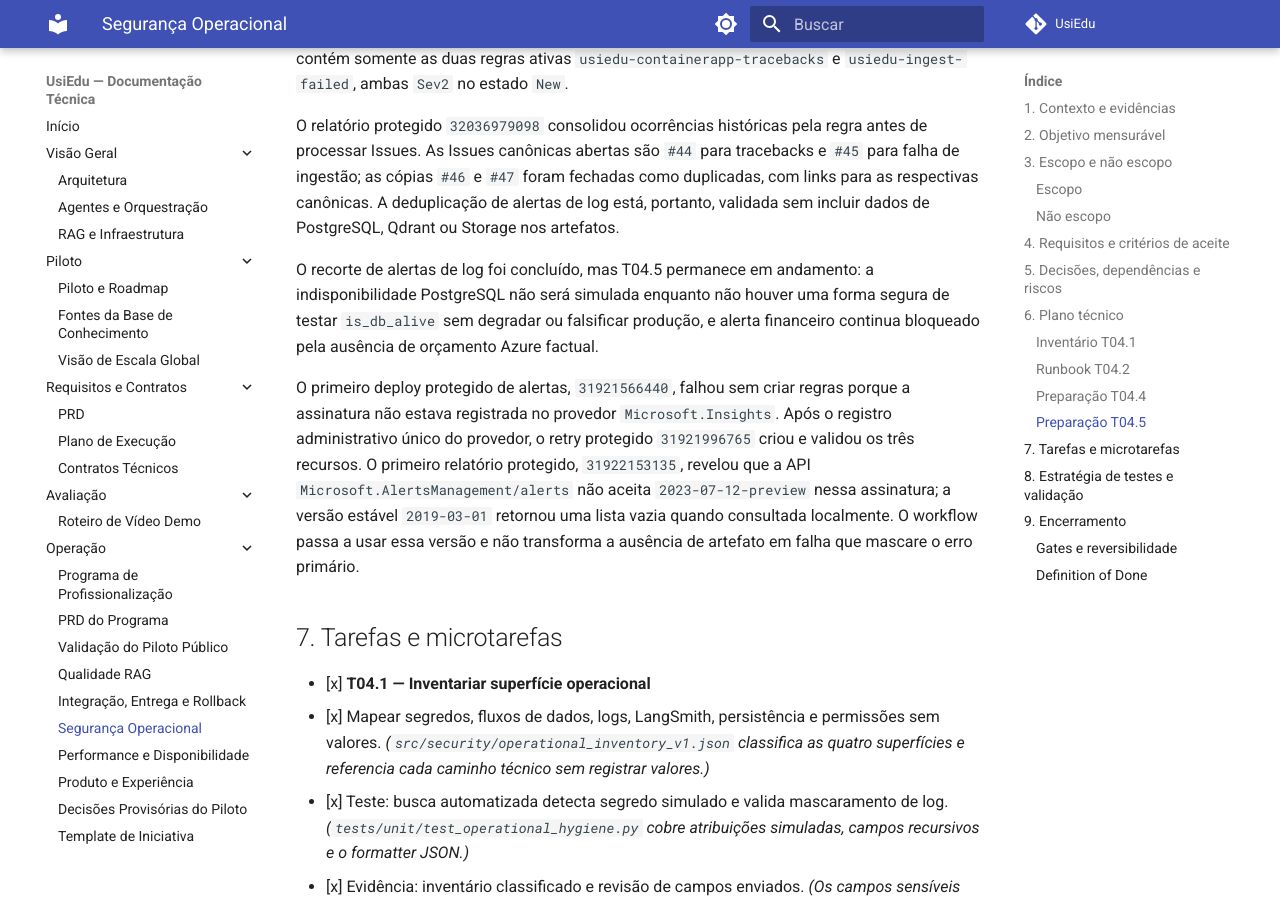
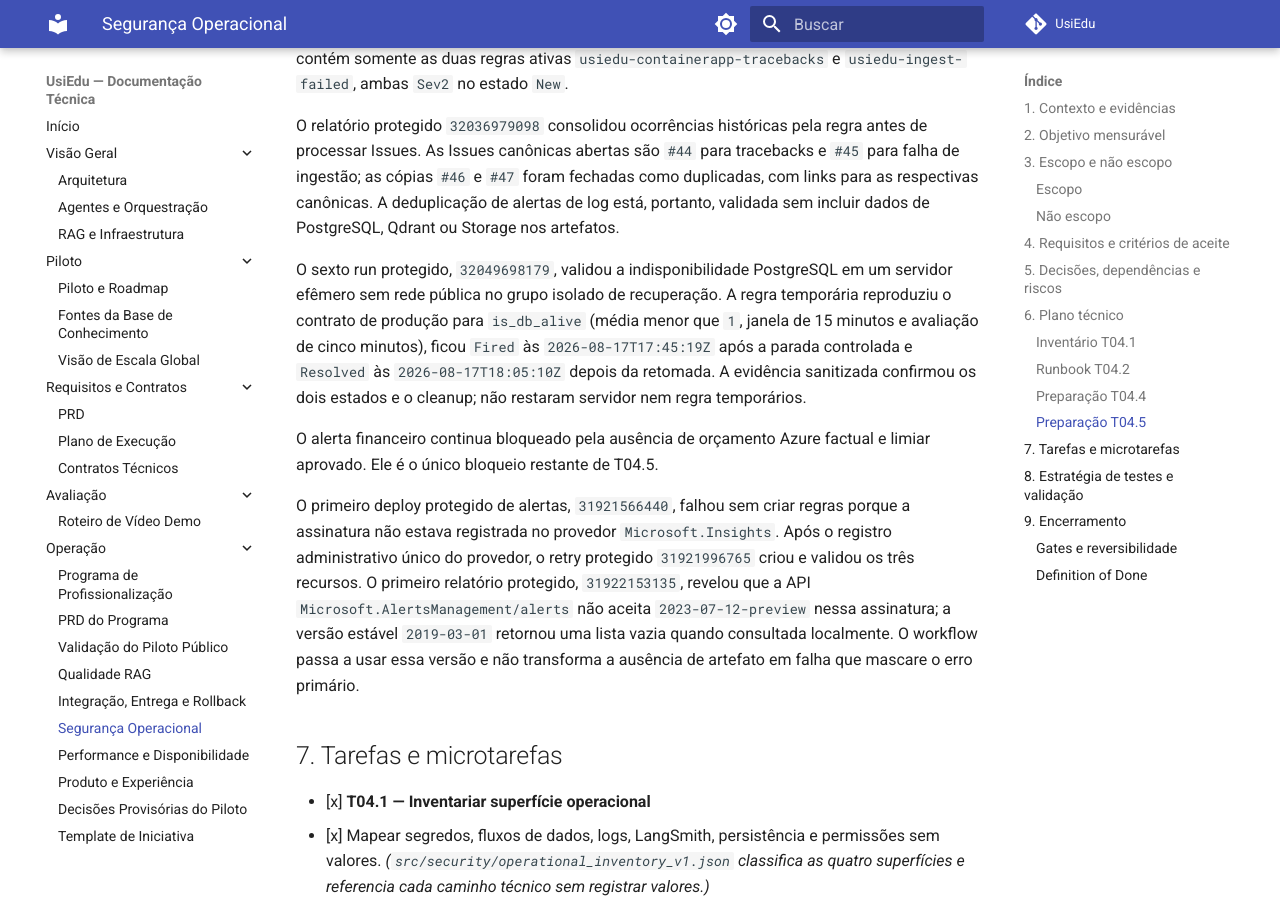
Before and after one commit to henriquebotelhogomes/UsiEdu, an MkDocs documentation site: the page built from docs/profissionalizacao/04-seguranca-operacional.md, in a window 1280 px wide and 900 px high, scrolled down 9903 px. Built offline with MkDocs 1.6.1 and Material for MkDocs 9.7.7, drawn with Linux system fonts in a browser that asks for light colours; comment, search, counter and statistics services are not loaded; some of the changed text lies outside the part shown.

Commit message:
docs(operacao): registrar alerta postgres isolado
Co-authored-by: Copilot App <223556219+Copilot@users.noreply.github.com>

```diff
--- a/docs/profissionalizacao/04-seguranca-operacional.md
+++ b/docs/profissionalizacao/04-seguranca-operacional.md
@@ -371,10 +371,16 @@ fechadas como duplicadas, com links para as respectivas canônicas. A
 deduplicação de alertas de log está, portanto, validada sem incluir dados de
 PostgreSQL, Qdrant ou Storage nos artefatos.
 
-O recorte de alertas de log foi concluído, mas T04.5 permanece em andamento:
-a indisponibilidade PostgreSQL não será simulada enquanto não houver uma forma
-segura de testar `is_db_alive` sem degradar ou falsificar produção, e alerta
-financeiro continua bloqueado pela ausência de orçamento Azure factual.
+O sexto run protegido, `32049698179`, validou a indisponibilidade PostgreSQL
+em um servidor efêmero sem rede pública no grupo isolado de recuperação. A
+regra temporária reproduziu o contrato de produção para `is_db_alive` (média
+menor que `1`, janela de 15 minutos e avaliação de cinco minutos), ficou
+`Fired` às `2026-08-17T17:45:19Z` após a parada controlada e `Resolved` às
+`2026-08-17T18:05:10Z` depois da retomada. A evidência sanitizada confirmou
+os dois estados e o cleanup; não restaram servidor nem regra temporários.
+
+O alerta financeiro continua bloqueado pela ausência de orçamento Azure
+factual e limiar aprovado. Ele é o único bloqueio restante de T04.5.
 
 O primeiro deploy protegido de alertas, `31921566440`, falhou sem criar regras
 porque a assinatura não estava registrada no provedor `Microsoft.Insights`.
@@ -410,9 +416,9 @@ mascare o erro primário.
   - [x] Commit: `docs(operacao): registrar recovery isolado`.
 - [ ] **T04.5 — Configurar alertas aprovados**
   - [x] Alertas de log: GitHub Action protegido e Azure Monitor validaram traceback e falha de ingestão, com Issues canônicas `#44` e `#45`.
-  - [ ] Alerta PostgreSQL: aguarda estratégia segura para testar `is_db_alive` sem degradar ou falsificar produção.
+  - [x] Alerta PostgreSQL: o run `32049698179` validou `is_db_alive` em servidor efêmero isolado, incluindo disparo, resolução e cleanup.
   - [ ] Alerta financeiro: bloqueado até existir orçamento Azure factual e limiar aprovado.
-  - [x] Evidência dos alertas de log: runs `32035688388` e `32036979098`, artefatos sanitizados e cópias de Issue reconciliadas.
+  - [x] Evidência técnica: runs `32035688388`, `32036979098` e `32049698179`, com artefatos sanitizados, cópias de Issue reconciliadas e validação PostgreSQL isolada.
   - [ ] Commit esperado: `ops(seguranca): adicionar alertas operacionais`.
 
 ## 8. Estratégia de testes e validação
@@ -447,6 +453,7 @@ procedimento aprovado: validar em cópia isolada primeiro.
 - [x] Segredos, JWT, dados/telemetria e privacidade possuem decisões, gate legal e evidência sem declarar fato jurídico inexistente.
 - [x] Restore de PostgreSQL e Qdrant foi exercitado isoladamente.
 - [x] Alertas de log aprovados foram disparados de modo controlado e possuem Issues deduplicadas.
-- [ ] Alertas PostgreSQL e financeiro possuem simulação ou fato aprovados.
+- [x] Alerta PostgreSQL foi disparado e resolvido em ambiente isolado.
+- [ ] Alerta financeiro possui orçamento factual e limiar aprovado.
 - [ ] Nenhum segredo ou PII foi introduzido em código, documentação ou evidência.
 - [ ] Checklists legados só foram atualizados junto da implementação validada.
```
